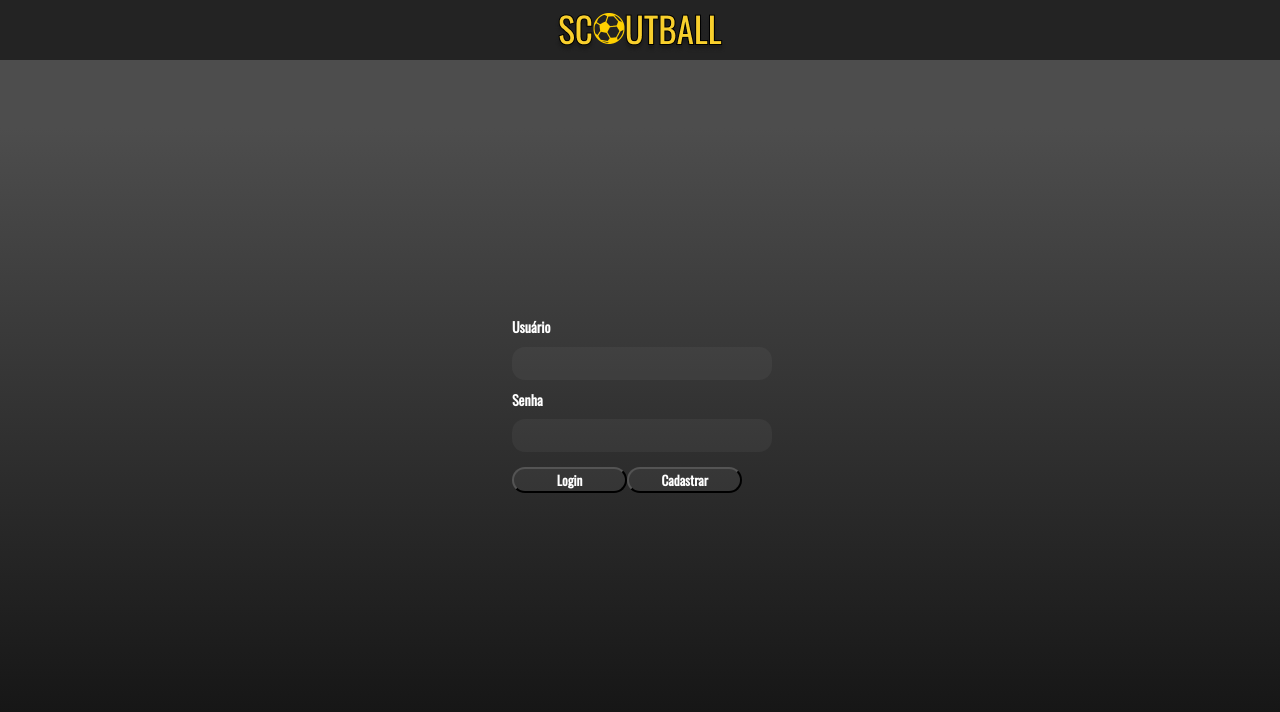
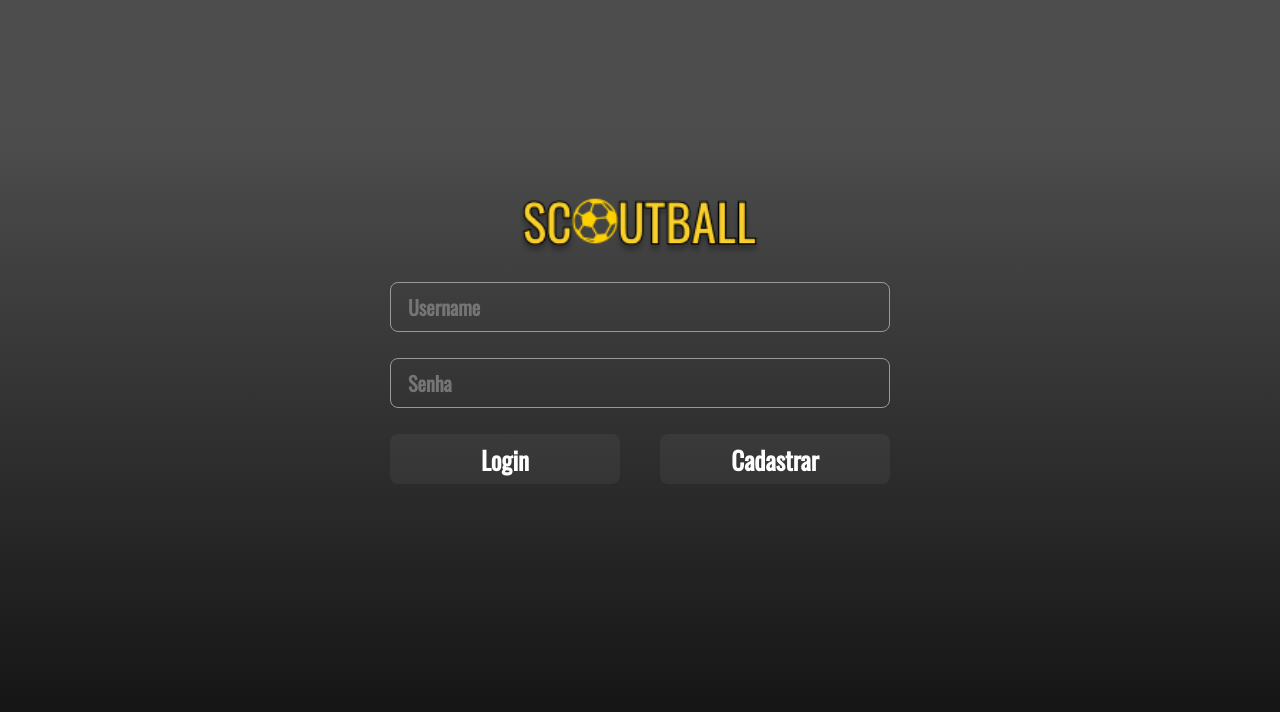
Before and after one commit to dsm-cefet-rj/trabalho-integrado-2023-2-psw-grupo-2-2023-2, a React (Create React App) app in the folder frontend/: page / in a window 1280 px wide. Shown: the top 712 px of the page. Built offline with nearby package versions, Linux system fonts and the light colour scheme.

Commit message:
Mudança tela de login

```diff
--- a/frontend/src/components/Form/LoginForm.js
+++ b/frontend/src/components/Form/LoginForm.js
@@ -2,7 +2,7 @@ import '../../styles/LoginForm.css'
 import React, { useState } from "react";
 import Input from '../Input';
 import Botao from '../Botao';
-import imagem from '../../assets/images/bolaamarelaLogin.png'
+import Logo from '../../assets/images/logo.png'
 import '../../styles/LoginForm.css'
 
 const LoginForm = () => {
@@ -12,26 +12,26 @@ const LoginForm = () => {
         setText(event.target.value);
     };
     return(
+        <div className='container'>
+            <div className='logo-Container'>
+                 <img className = "logo" src = {Logo} alt = "Logo Site"/>
+            </div>
             <div className='Form'>
                 <form className = "Formulario">
-
-                <h1 className='TituloInput'>Usuário</h1>
 
                     <Input
                         type="text"
                         name="username"
                         id="username"
-                    placeholder=""
+                        placeholder="Username"
                         onChange={(event) => handleChange(event, setUsername)}
                     />
-
-                <h1 className='TituloInput'>Senha</h1>
 
                     <Input
                         type="text"
                         name="password"
                         id="password"
-                    placeholder=""
+                        placeholder="Senha"
                         onChange={(event) => handleChange(event, setUsername)}
                     />
 
@@ -41,6 +41,7 @@ const LoginForm = () => {
                     </div>
                 </form>
             </div>
+        </div>
     )
 
 }
--- a/frontend/src/pages/Login.js
+++ b/frontend/src/pages/Login.js
@@ -1,13 +1,11 @@
 import '../styles/Login.css'
 import '../styles/Fundo.css'
-import Cabecalho from '../components/cabecalho'
 import Form from '../components/Form/LoginForm'
 import {Link, useNavigate} from "react-router-dom"
 
 const Login = () => {
     return (
      <div>
-        <Cabecalho/>
         <div className='Fundo'>
             <Form/>
         </div>
--- a/frontend/src/styles/Botao.css
+++ b/frontend/src/styles/Botao.css
@@ -1,11 +1,17 @@
 @import url('https://fonts.googleapis.com/css2?family=Oswald&display=swap');
 .Botao{
+    cursor: pointer;
     background-color: #d9d9d90f;
-    border-radius: 13px;
+    border-radius: 8px;
+    border: none;
     font-weight: 900;
-    width: 45%;
-    height: 100%;
-    margin-top: 15px;
+    font-size: 25px;
+    width: 230px;
+    height: 50px;
     color: #FFF;
     font-family: 'Oswald', sans-serif;
 }
+
+.Botao:hover{
+    background-color: rgba(45, 36, 36, 0.616);
+}
--- a/frontend/src/styles/Fundo.css
+++ b/frontend/src/styles/Fundo.css
@@ -1,10 +1,8 @@
 .Fundo{
-    background: linear-gradient(180deg, rgba(77,77,77,1) 16%, rgba(14,14,14,1) 100%);
+    background: linear-gradient(180deg, #4d4d4d 16%, rgb(13, 13, 13) 100%);
     display: flex;
-    flex-direction: column;
     justify-content: center;
     align-items: center;
-    z-index: 1;
     width: 100vw;
     height: 100vh;
 }
--- a/frontend/src/styles/Input.css
+++ b/frontend/src/styles/Input.css
@@ -1,11 +1,15 @@
+@import url('https://fonts.googleapis.com/css2?family=Oswald&display=swap');
 .Input{
-    border: none;
-    vertical-align: center;
-    width: 100%;
-    height: 31px;
-    border-radius: 13px;
+    border: 1px solid #999999;
+    width: 500px;
+    height: 50px;
+    border-radius: 8px;
     font-size:10px;
-    background-color: #d9d9d90c;
-
-
+    background-color: transparent;
+    outline: none;
+    padding-left: 17px;
+    box-sizing: border-box;
+    font-size: 20px;
+    font-weight: bold;
+    font-family: 'Oswald', sans-serif;
 }
--- a/frontend/src/styles/Login.css
+++ b/frontend/src/styles/Login.css
@@ -1,8 +1 @@
 @import url('https://fonts.googleapis.com/css2?family=Inconsolata&family=Inter:wght@900&family=Oswald&display=swap');
-.form{
-    background: transparent;
-    height: 800px;
-    width: 500px;
-    padding: 43px;
-
-}
--- a/frontend/src/styles/LoginForm.css
+++ b/frontend/src/styles/LoginForm.css
@@ -1,7 +1,35 @@
 @import url('https://fonts.googleapis.com/css2?family=Oswald&display=swap');
+
+.container{
+  /* border:1px solid red; */
+  margin-bottom: 150px;
+  display: flex;
+  flex-direction: column;
+  justify-content: center;
+  gap: 26px;
+}
+
+.logo-Container{
+  /* border:1px solid blue; */
+  display: flex;
+  justify-content: center;
+}
+
+.logo{
+
+  height: 90px;
+}
+
 .Form{
-  background: transparent;
-  width: 20%;
+
+}
+
+.Formulario{
+  display: flex;
+  flex-direction: column;
+  justify-content: center;
+  align-items: center;
+  gap:26px;
 }
 
 .TituloInput{
@@ -12,5 +40,7 @@
 
 .Butoes{
   width: 100%;
-  display: inline-block;
+  display: flex;
+  justify-content: space-between;
+  align-items: center;
 }
```
Lines whose indentation alone changed are shown as unchanged.
